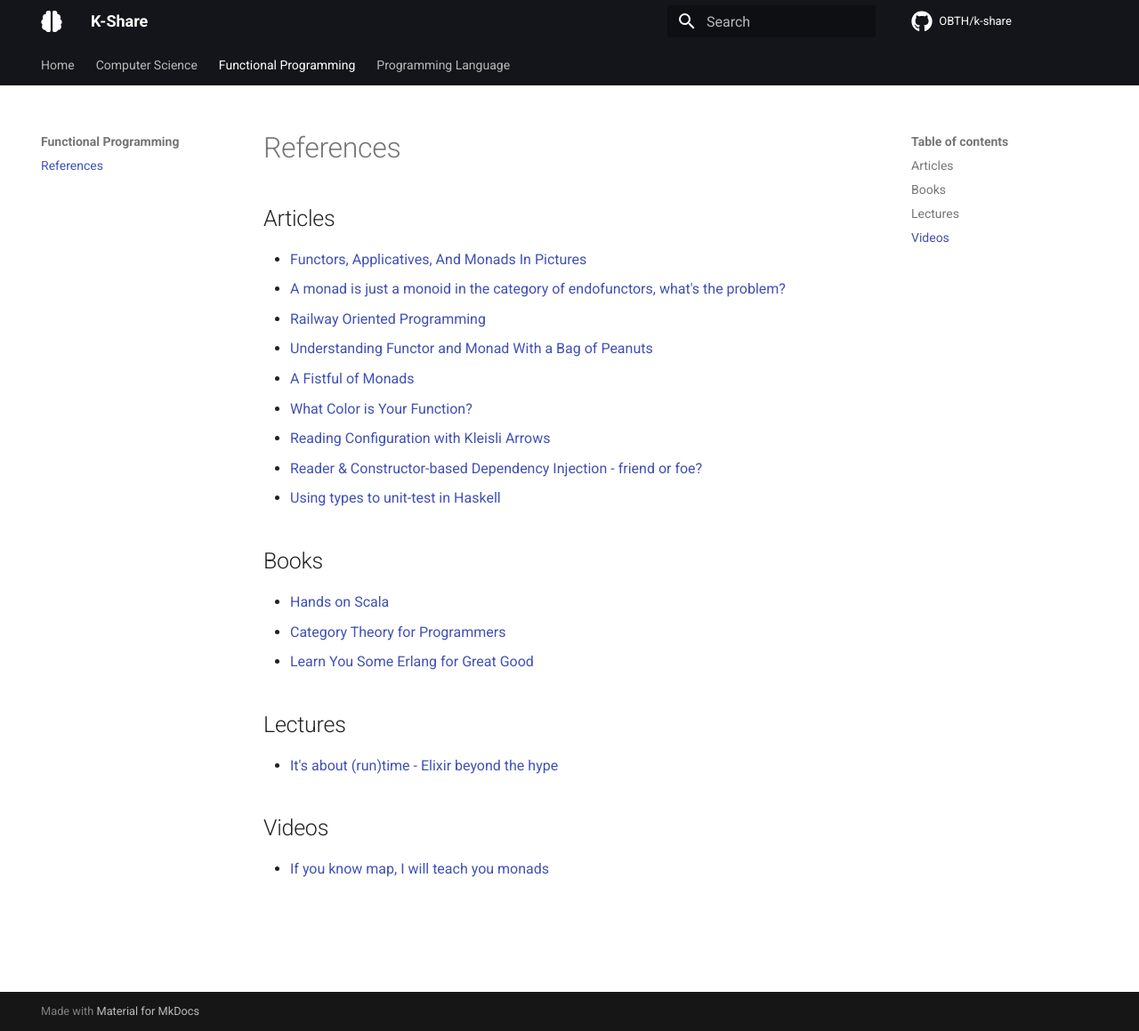
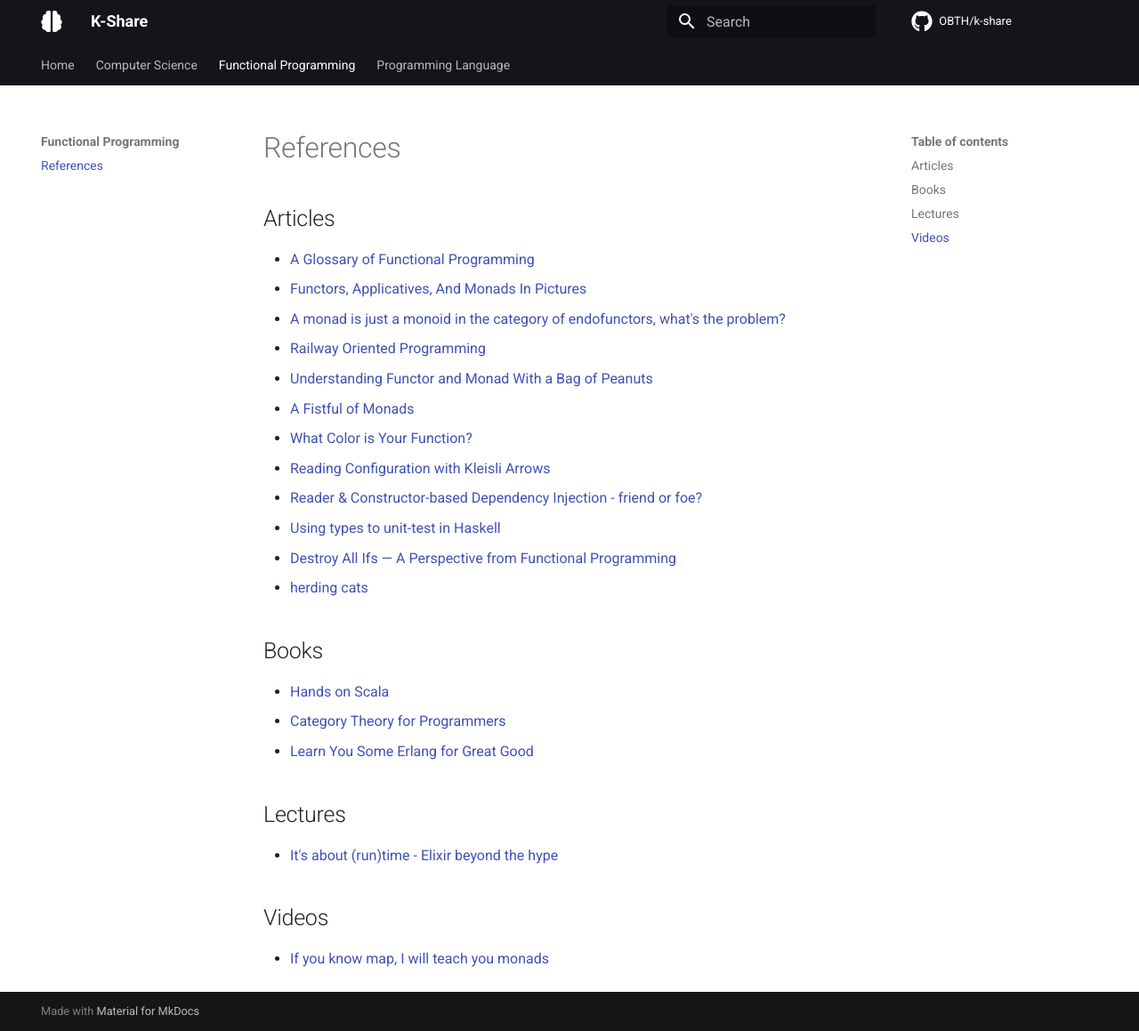
Before and after one commit to OBTH/k-share, an MkDocs documentation site: the page built from docs/functional-programing/references.md, in a window 1280 px wide and 1159 px high. Shown: the whole window at 89% size. Built offline with MkDocs 1.6.1 and Material for MkDocs 9.7.7, drawn with Linux system fonts in a browser that asks for light colours; comment, search, counter and statistics services are not loaded.

Commit message:
Updates functional programming references

```diff
--- a/docs/functional-programing/references.md
+++ b/docs/functional-programing/references.md
@@ -2,6 +2,7 @@
 
 ## Articles
 
+* [A Glossary of Functional Programming](https://degoes.net/articles/fp-glossary)
 * [Functors, Applicatives, And Monads In Pictures](http://adit.io/posts/2013-04-17-functors,_applicatives,_and_monads_in_pictures.html)
 * [A monad is just a monoid in the category of endofunctors, what's the problem?](https://stackoverflow.com/questions/3870088/a-monad-is-just-a-monoid-in-the-category-of-endofunctors-whats-the-problem)
 * [Railway Oriented Programming](https://fsharpforfunandprofit.com/rop/)
@@ -11,6 +12,8 @@
 * [Reading Configuration with Kleisli Arrows](https://blog.ssanj.net/posts/2017-06-12-reading-configuration-with-kleisli-arrows.html)
 * [Reader & Constructor-based Dependency Injection - friend or foe?](https://softwaremill.com/reader-monad-constructor-dependency-injection-friend-or-foe/)
 * [Using types to unit-test in Haskell](https://lexi-lambda.github.io/blog/2016/10/03/using-types-to-unit-test-in-haskell/)
+* [Destroy All Ifs — A Perspective from Functional Programming](https://degoes.net/articles/destroy-all-ifs)
+* [herding cats](http://eed3si9n.com/herding-cats/)
 
 ## Books
 
```
